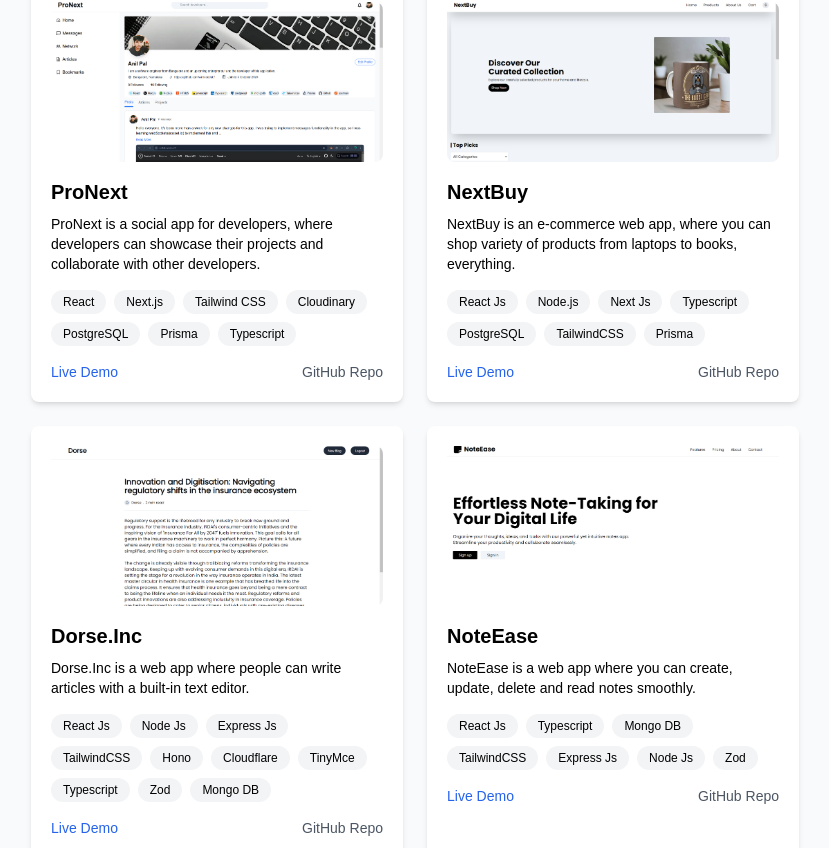
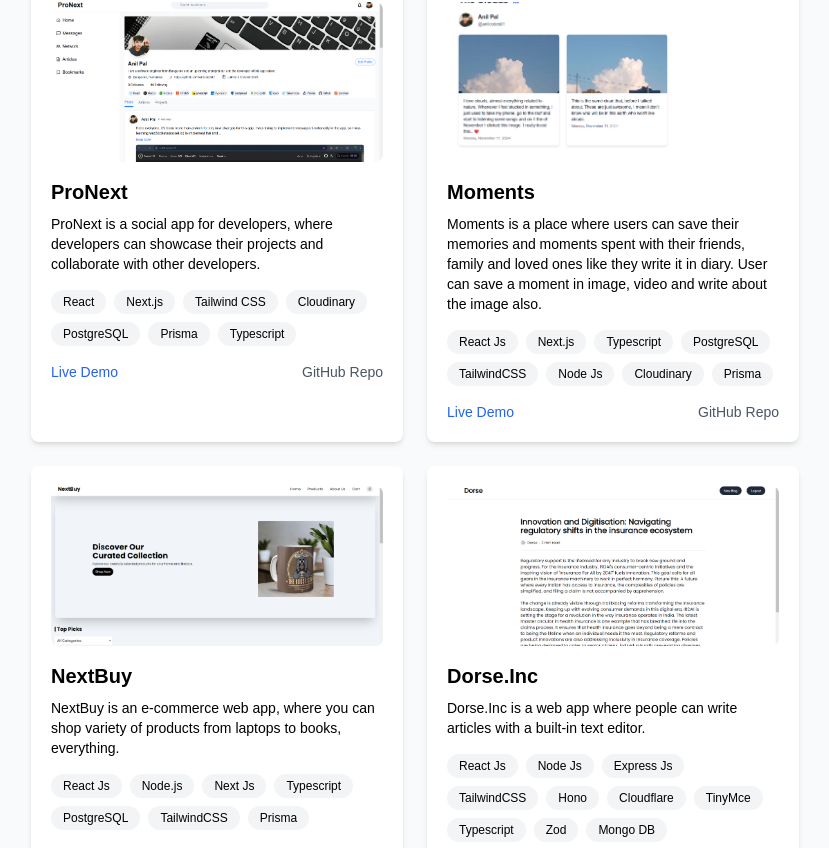
Before and after one commit to Anilcodes01/Anil-s-portfolio, a Next.js app: page / in a window 1280 px wide. Shown: the part 786-1634 px from the top of the page, without its empty margins (225-1054 px from the left). Built offline with nearby package versions, Linux system fonts and the light colour scheme.

Commit message:
added new project

```diff
--- a/app/components/fullProject.tsx
+++ b/app/components/fullProject.tsx
@@ -2,6 +2,7 @@ import ProjectCard from '@/app/components/projectCard';
 
 export default function Projects({ isDarkMode }: { isDarkMode: boolean }) {
   const projectData = [
+
     {
       title: 'ProNext',
       description: 'ProNext is a social app for developers, where developers can showcase their projects and collaborate with other developers.',
@@ -9,6 +10,14 @@ export default function Projects({ isDarkMode }: { isDarkMode: boolean }) {
       techStack: ['React', 'Next.js', 'Tailwind CSS', 'Cloudinary', 'PostgreSQL', 'Prisma', 'Typescript'],
       liveUrl: 'https://pro-next-one.vercel.app/',
       repoUrl: 'https://github.com/Anilcodes01/ProNext'
+    },
+    {
+      title: 'Moments',
+      description: 'Moments is a place where users can save their memories and moments spent with their friends, family and loved ones like they write it in diary. User can save a moment in image, video and write about the image also.',
+      image: '/Screenshot 2024-11-16 193125.png',
+      techStack: ['React Js','Next.js', 'Typescript', 'PostgreSQL', 'TailwindCSS', 'Node Js', 'Cloudinary', 'Prisma'],
+      liveUrl: 'https://moments-iota.vercel.app/',
+      repoUrl: 'https://github.com/Anilcodes01/Moments'
     },
     {
       title: 'NextBuy',
@@ -33,7 +42,8 @@ export default function Projects({ isDarkMode }: { isDarkMode: boolean }) {
       techStack: ['React Js', 'Typescript', 'Mongo DB', 'TailwindCSS', 'Express Js', 'Node Js', 'Zod'],
       liveUrl: 'https://project-four.com',
       repoUrl: 'https://github.com/yourusername/project-four'
-    }
+    },
+
   ];
 
   return (
```
Also changed, not shown: public/Screenshot 2024-11-16 193125.png (added).
